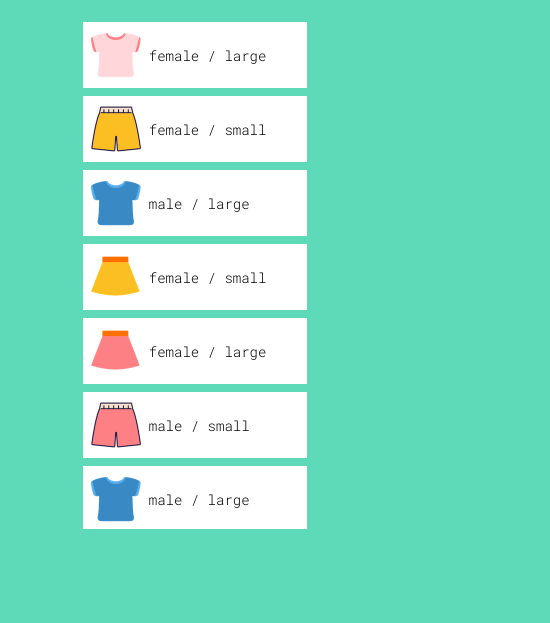
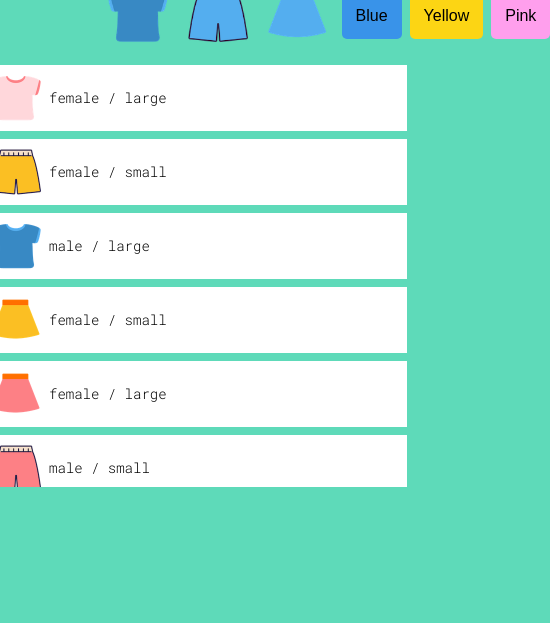
Before and after one commit to hyejooLim/Toy-shopping-mall, a plain HTML site: page index.html in a window 390 px wide. Shown: the part 237-860 px from the top of the page, 550 px wide, since content can reach past the window. Drawn offline with Linux system fonts and the light colour scheme.

Commit message:
max screen

```diff
--- a/style.css
+++ b/style.css
@@ -59,8 +59,10 @@ body {
 }
 
 .buttons {
+  width: 50%;
   display: flex;
   align-items: center;
+  justify-content: space-around;
 }
 
 .colorBtn {
@@ -86,11 +88,17 @@ body {
 }
 
 .items {
-  width: 60%;
-  height: 60%;
+  width: 50%;
+  height: 50%;
   list-style: none;
   padding-left: 0;
   overflow-y: scroll;
+}
+
+@media screen and (max-width: 824px) {
+  .items {
+    width: 424px;
+  }
 }
 
 .items .item {
```
